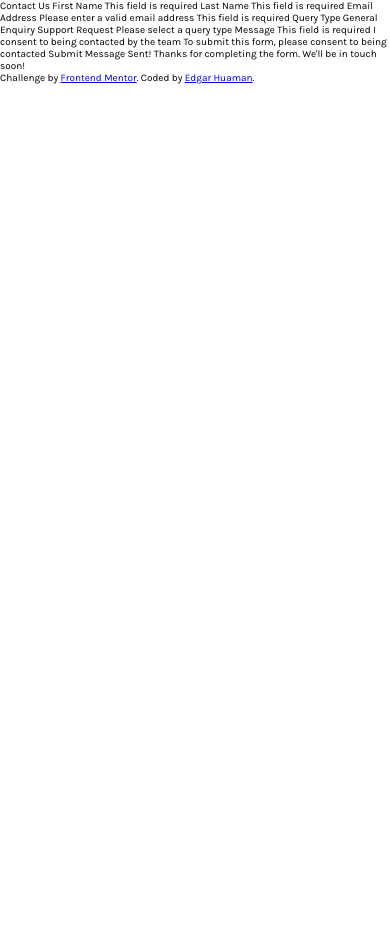
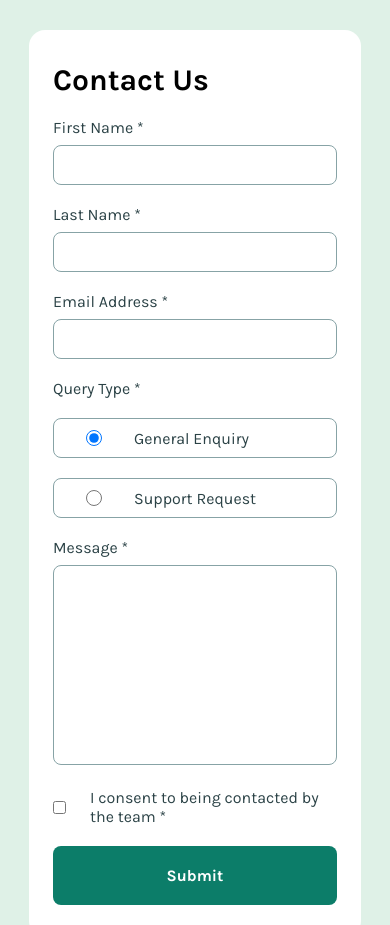
Before and after one commit to EdgarHuamanPE/contact-form, a website: page index.html in a window 390 px wide. Shown: the top 925 px of the page. Before the commit the page ends 844 px from the top, so only its background shows below. Drawn offline with Linux system fonts and the light colour scheme.

Commit message:
view mobile-first complete

```diff
--- a/index.html
+++ b/index.html
@@ -8,38 +8,59 @@
     <link rel="stylesheet" href="./style.css">
 </head>
 <body>
-    Contact Us
 
-    First Name
-    This field is required
+  <section class="formulario">
+    <h1 class="formulario__titulo">Contact Us</h1>
+    <form action="" class="formulario__form">
+      <div>
+        <label for="firstname" class="formulario__label">First Name *</label>
+        <input type="text" name="firstname" id="firstname" class="formulario__input formulario__input--texto">
+        <span class="formulario__validation">This field is required</span>
+      </div>
+      <div>
+        <label for="lastname" class="formulario__label">Last Name *</label>
+        <input type="text" name="lastname" id="lastname" class="formulario__input formulario__input--texto">
+        <span class="formulario__validation">This field is required</span>
+      </div>
+      <div>
+        <label for="emailaddress" class="formulario__label">Email Address *</label>
+        <input type="text" name="emailaddress" id="emailaddress" class="formulario__input formulario__input--texto">
+        <span class="formulario__validation">Please enter a valid email address</span>
+        <span class="formulario__validation">This field is required</span>
+      </div>
+      <div>
+        <label for="querytype" class="formulario__label">Query Type  *</label><br>
+        <div class="formulario__radio exclude">
+          <input type="radio" name="querytype" value="generalenquiry" id="generalenquiry" class="formulario__input formulario__input--radio" checked> <label for="generalenquiry">General Enquiry</label>
+        </div>
+        <div class="formulario__radio">
+          <input type="radio" name="querytype" value="supportrequest" id="supportrequest" class="formulario__input formulario__input--radio"> <label for="supportrequest"> Support Request</label>
+        </div>
+        <span class="formulario__validation"> Please select a query type</span>
+      </div>
+      <div>
+        <label for="message" class="formulario__label">Message *</label>
+        <textarea name="message" id="message" class="formulario__input formulario__input--txtarea"></textarea>
+        <span class="formulario__validation">This field is required</span>
+      </div>
 
-    Last Name
-    This field is required
+      <div>
+        <div class="formulario__checkbox">
+          <input type="checkbox" name="consent" id="consent">
+          <label class="formulario__messageinput" for="consent">I consent to being contacted by the team *</label>
+        </div>
+        <span class="formulario__validation">To submit this form, please consent to being contacted</span>
+      </div>
+      <div>
+        <button type="submit" class="formulario__submit">submit</button>
+      </div>
+    </form>
+  </section>
 
-    Email Address
-    Please enter a valid email address
-    This field is required
-
-    Query Type
-    General Enquiry
-    Support Request
-    Please select a query type
-
-    Message
-    This field is required
-
-    I consent to being contacted by the team
-    To submit this form, please consent to being contacted
-
-    Submit
-
-    Message Sent!
-    Thanks for completing the form. We'll be in touch soon!
-
-    <div class="attribution">
-      Challenge by <a href="https://www.frontendmentor.io?ref=challenge">Frontend Mentor</a>.
-      Coded by <a href="#">Edgar Huaman</a>.
-    </div>
-    <script src="./script.js"></script>
+  <div class="attribution">
+    Challenge by <a href="https://www.frontendmentor.io?ref=challenge">Frontend Mentor</a>.
+    Coded by <a href="#">Edgar Huaman</a>.
+  </div>
+  <script src="./script.js"></script>
 </body>
 </html>
--- a/style.css
+++ b/style.css
@@ -32,4 +32,139 @@
 
 body{
     font-family: 'Karla';
+    background: var(--Green-200);
+    display: flex;
+    flex-direction: column;
+    justify-content: space-between;
+    align-items: center;
+    min-height: 100vh;
+    padding: 30px 14px 40px;
 }
+
+.formulario{
+    background: var(--White);
+    border-radius: 16px;
+    width: 332px;
+    padding: 32px 24px;
+}
+
+.formulario__form > div{
+    margin-top: 20px;
+}
+
+.formulario__titulo{
+    font-size: 3rem;
+    user-select: none;
+
+}
+
+.formulario__label{
+    display: block;
+    font-size: 1.6rem;
+    color: var(--Grey-900);
+    margin-bottom: 8px;
+    user-select: none;
+}
+
+.formulario__input{
+    width: 100%;
+}
+
+.formulario__input--texto{
+    border-radius: 8px;
+    height:40px;
+    outline: none;
+    border: 1px solid var(--Grey-500);
+    padding: 8px;
+
+}
+
+.formulario__radio{
+    border-radius: 8px;
+    border: 1px solid var(--Grey-500);
+    height: 40px;
+    display: flex;
+    flex-direction: row;
+    align-items: center;
+    padding-left: 32px;
+}
+
+.formulario__radio:not(.exclude){
+    margin-top:20px;
+}
+
+.formulario__input--radio{
+    width: 16px;
+    height: 16px;
+}
+
+.formulario__input--radio + label{
+    padding-left: 32px;
+    font-size: 1.6rem;
+    color: var(--Grey-900);
+}
+
+.formulario__validation{
+    display: none;
+    color: var(--Red);
+}
+
+.formulario__messageinput{
+    font-size: 1.6rem;
+    color: var(--Grey-900);
+}
+
+.formulario__checkbox{
+    display: flex;
+    flex-direction: row;
+    justify-content: space-between;
+    align-items: center;
+    column-gap: 24px;
+}
+
+.formulario__input--txtarea{
+    height: 200px;
+    border-radius: 8px;
+    border: 1px solid var(--Grey-500);
+    outline: none;
+    font-family: 'Karla';
+    padding: 8px;
+    resize: none;
+}
+
+.formulario__submit{
+    width: 100%;
+    background-color: var(--Green-600);
+    border: none;
+    color: var(--White);
+    cursor: pointer;
+    padding-top: 20px;
+    padding-bottom: 20px;
+    border-radius: 8px;
+    font-size: 1.6rem;
+    font-family: 'Karla';
+    font-weight: 800;
+    text-transform: capitalize;
+}
+
+.attribution{
+    margin-top: 50px;
+}
+
+@media screen and (min-width:480px) {
+
+}
+
+@media screen and (min-width:768px){
+    .formulario{
+        width: 664px;
+    }
+}
+
+@media screen and (min-width:1025px){
+
+}
+
+@media screen and (min-width:1281px){
+
+}
```
